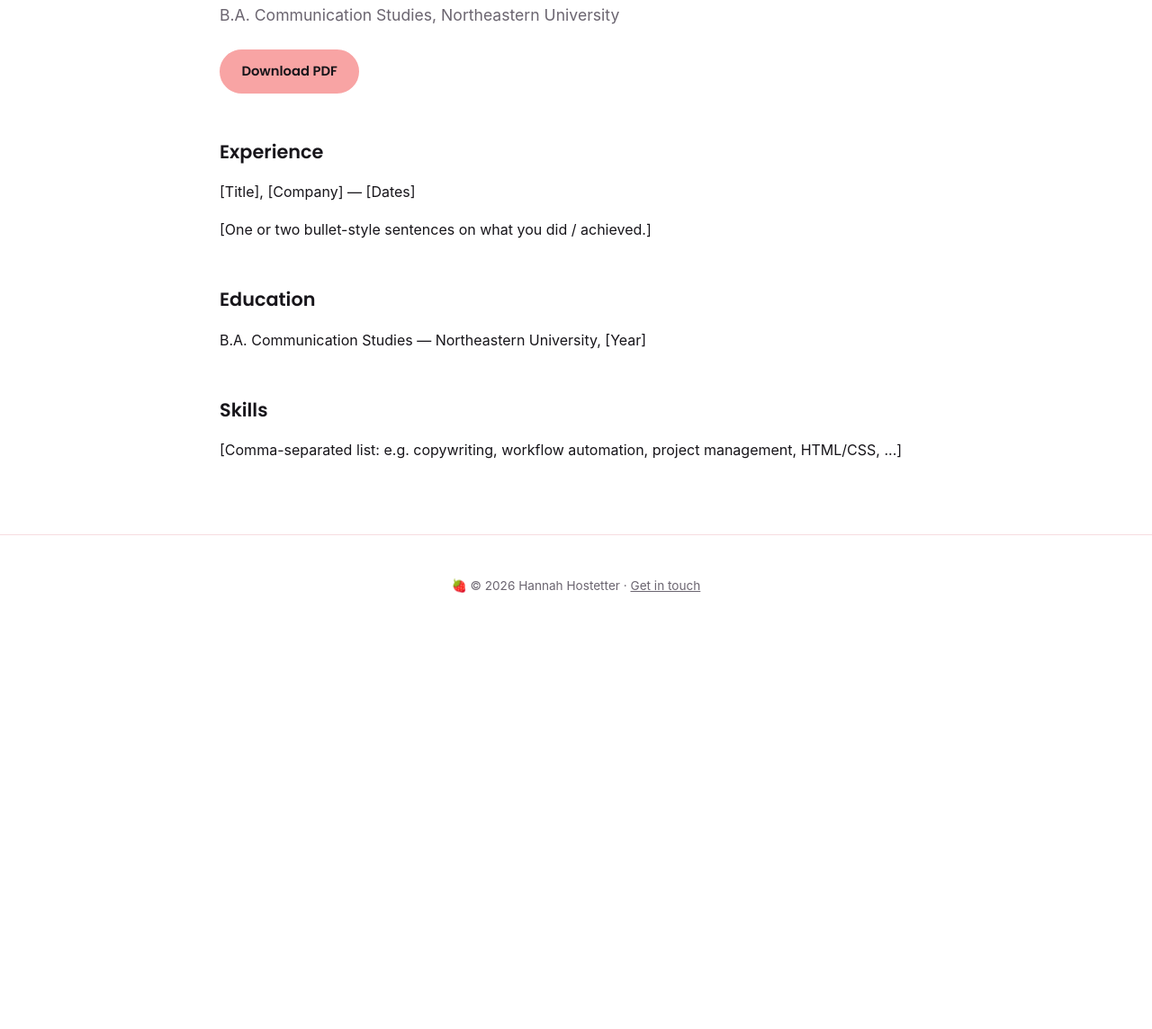
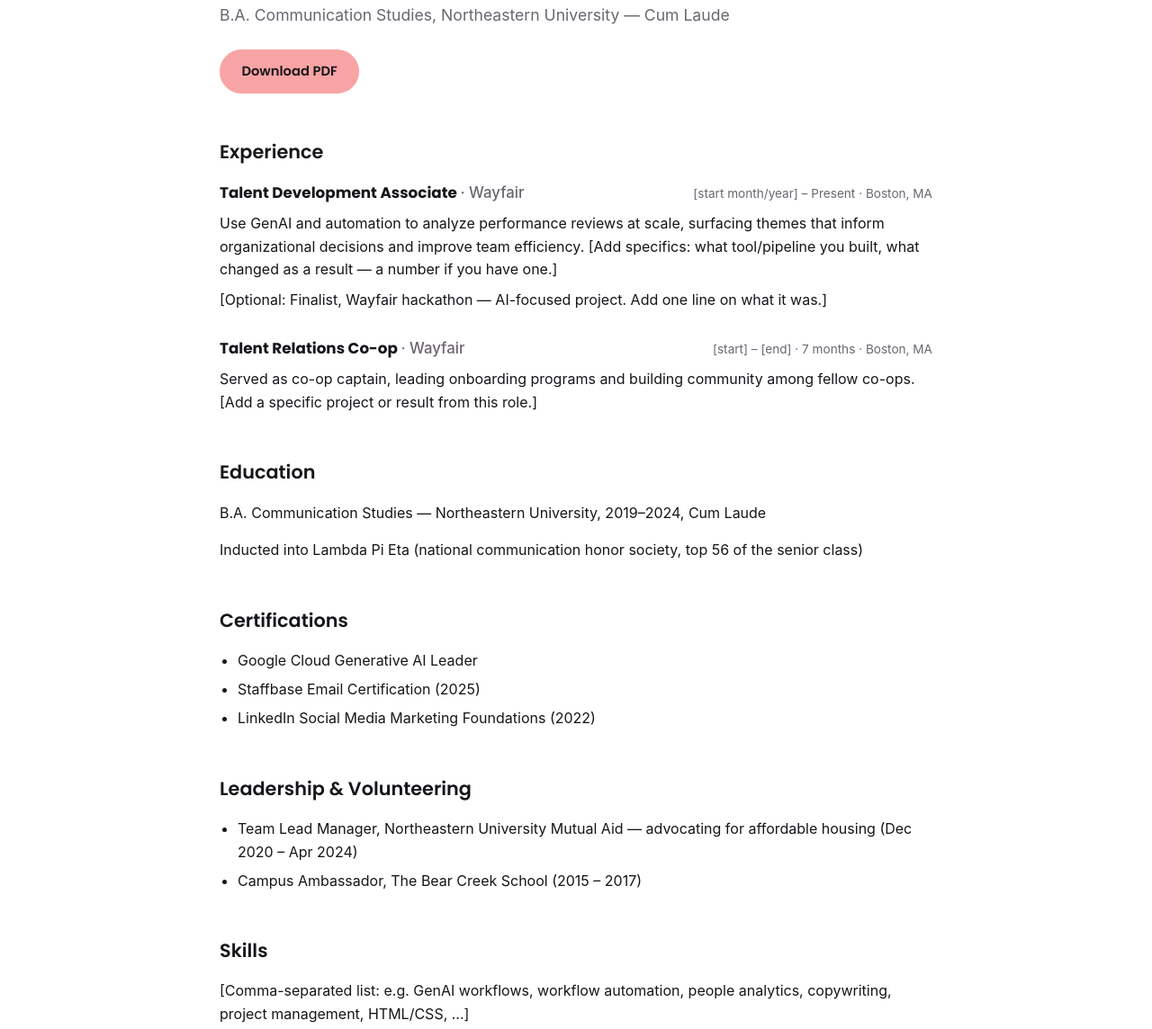
Before and after one commit to hanhanhan9/hannah.hostetter, a plain HTML site: page resume.html in a window 1280 px wide. Shown: the part 239-1383 px from the top of the page at 90% size. Before the commit the page ends 947 px from the top, so only its background shows below. Drawn offline with Linux system fonts and the light colour scheme.

Commit message:
Populate resume page with real experience/education/certs from LinkedIn

```diff
--- a/resume.html
+++ b/resume.html
@@ -21,23 +21,61 @@
   </header>
 
   <main>
-    <p class="eyebrow">Communication Strategist</p>
+    <p class="eyebrow">Talent Development · Northeastern '24</p>
     <h1>Resume</h1>
-    <p class="tagline">B.A. Communication Studies, Northeastern University</p>
+    <p class="tagline">B.A. Communication Studies, Northeastern University — Cum Laude</p>
 
     <div class="actions">
       <a class="button" href="assets/resume.pdf">Download PDF</a>
     </div>
 
     <h2>Experience</h2>
-    <p>[Title], [Company] — [Dates]</p>
-    <p>[One or two bullet-style sentences on what you did / achieved.]</p>
+
+    <div class="role">
+      <div class="role-head">
+        <h3>Talent Development Associate <span class="role-company">· Wayfair</span></h3>
+        <span class="role-dates">[start month/year] – Present · Boston, MA</span>
+      </div>
+      <p>
+        Use GenAI and automation to analyze performance reviews at scale, surfacing
+        themes that inform organizational decisions and improve team efficiency.
+        [Add specifics: what tool/pipeline you built, what changed as a result —
+        a number if you have one.]
+      </p>
+      <p>[Optional: Finalist, Wayfair hackathon — AI-focused project. Add one line on what it was.]</p>
+    </div>
+
+    <div class="role">
+      <div class="role-head">
+        <h3>Talent Relations Co-op <span class="role-company">· Wayfair</span></h3>
+        <span class="role-dates">[start] – [end] · 7 months · Boston, MA</span>
+      </div>
+      <p>
+        Served as co-op captain, leading onboarding programs and building
+        community among fellow co-ops. [Add a specific project or result from
+        this role.]
+      </p>
+    </div>
 
     <h2>Education</h2>
-    <p>B.A. Communication Studies — Northeastern University, [Year]</p>
+    <p>B.A. Communication Studies — Northeastern University, 2019–2024, Cum Laude</p>
+    <p>Inducted into Lambda Pi Eta (national communication honor society, top 56 of the senior class)</p>
+
+    <h2>Certifications</h2>
+    <ul>
+      <li>Google Cloud Generative AI Leader</li>
+      <li>Staffbase Email Certification (2025)</li>
+      <li>LinkedIn Social Media Marketing Foundations (2022)</li>
+    </ul>
+
+    <h2>Leadership &amp; Volunteering</h2>
+    <ul>
+      <li>Team Lead Manager, Northeastern University Mutual Aid — advocating for affordable housing (Dec 2020 – Apr 2024)</li>
+      <li>Campus Ambassador, The Bear Creek School (2015 – 2017)</li>
+    </ul>
 
     <h2>Skills</h2>
-    <p>[Comma-separated list: e.g. copywriting, workflow automation, project management, HTML/CSS, ...]</p>
+    <p>[Comma-separated list: e.g. GenAI workflows, workflow automation, people analytics, copywriting, project management, HTML/CSS, ...]</p>
   </main>
 
   <footer>
--- a/style.css
+++ b/style.css
@@ -240,6 +240,48 @@ h2 {
   font-family: "Poppins", sans-serif;
 }
 
+.role {
+  margin-bottom: 1.75rem;
+}
+
+.role-head {
+  display: flex;
+  justify-content: space-between;
+  align-items: baseline;
+  flex-wrap: wrap;
+  gap: 0.25rem 1rem;
+}
+
+.role-head h3 {
+  margin: 0;
+  font-size: 1.05rem;
+}
+
+.role-company {
+  color: var(--muted);
+  font-weight: 500;
+  font-family: -apple-system, "Segoe UI", Arial, sans-serif;
+}
+
+.role-dates {
+  color: var(--muted);
+  font-size: 0.85rem;
+  white-space: nowrap;
+}
+
+.role p {
+  margin: 0.5rem 0 0;
+}
+
+main ul {
+  margin: 0.5rem 0 0;
+  padding-left: 1.25rem;
+}
+
+main li {
+  margin-bottom: 0.4rem;
+}
+
 footer {
   border-top: 1px solid var(--line);
   color: var(--muted);
```
Also changed, not shown: .claude/launch.json.
